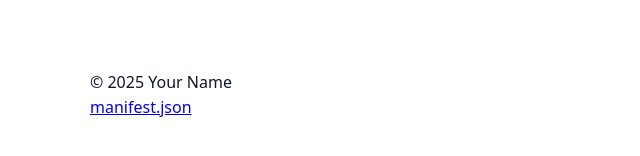
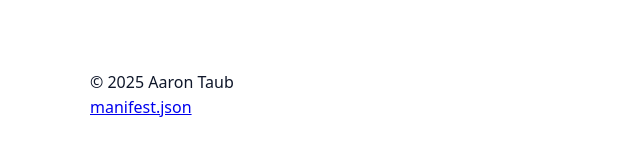
Before and after one commit to taubaaron/icassp-2026-demo, a plain HTML site: page index.html in a window 1280 px wide. Shown: the part 156-312 px from the top of the page, 0-640 px from the left. Drawn offline with Linux system fonts and the light colour scheme.

Commit message:
Update index.html

```diff
--- a/index.html
+++ b/index.html
@@ -19,7 +19,7 @@
   <main id="content"></main>
   <footer>
     <div class="inner" style="max-width:1100px;margin:0 auto">
-      <div>© 2025 Your Name</div>
+      <div>© 2025 Aaron Taub</div>
       <div><a href="data/manifest.json" target="_blank">manifest.json</a></div>
     </div>
   </footer>
```
